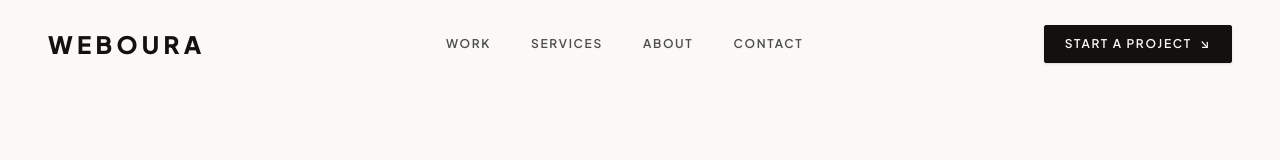
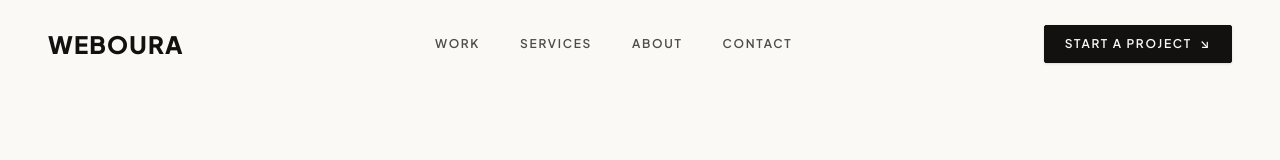
Before and after one commit to websiter19/WEBOURA, a React (Vite) app: page / in a window 1280 px wide. Shown: the top 160 px of the page. Built offline with nearby package versions, Linux system fonts and the light colour scheme.

Commit message:
Update Navbar.tsx

```diff
--- a/src/components/Navbar.tsx
+++ b/src/components/Navbar.tsx
@@ -58,7 +58,7 @@ export const Navbar: React.FC = () => {
             className="group flex items-center focus:outline-none py-1 cursor-pointer"
             aria-label="WEBOURA Home - Scroll to top"
           >
-            <span className="text-xl sm:text-2xl font-black tracking-[0.18em] uppercase text-[#121110] group-hover:text-[#8B1417] transition-colors duration-200 select-none">
+            <span className="text-xl sm:text-2xl font-black tracking-[0.05em] uppercase text-[#121110] group-hover:text-[#8B1417] transition-colors duration-200 select-none">
               WEBOURA
             </span>
           </a>
```
